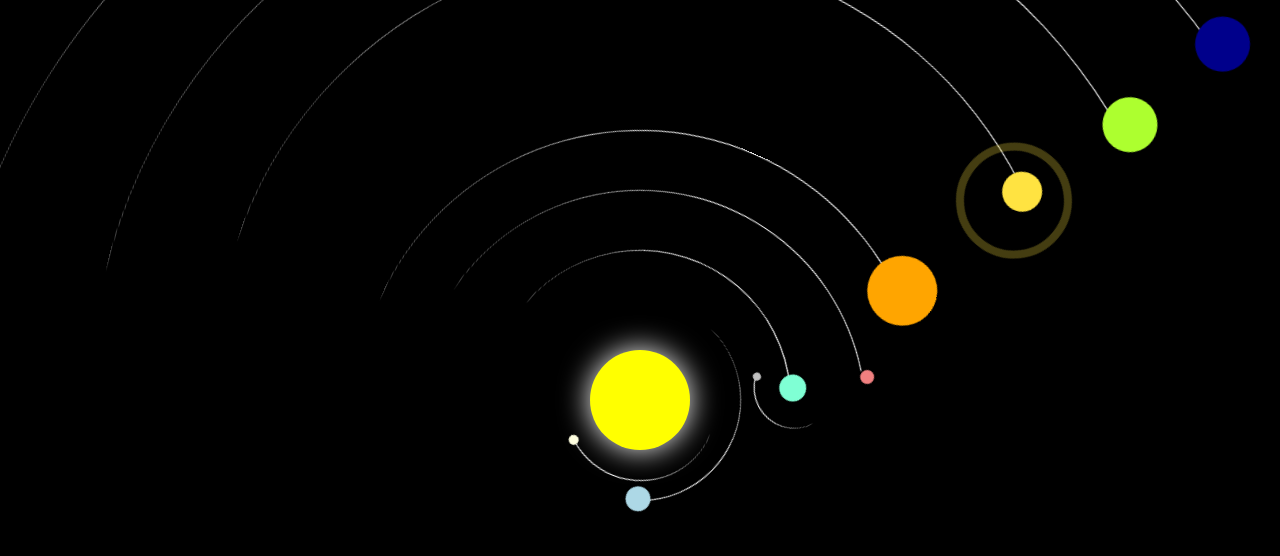
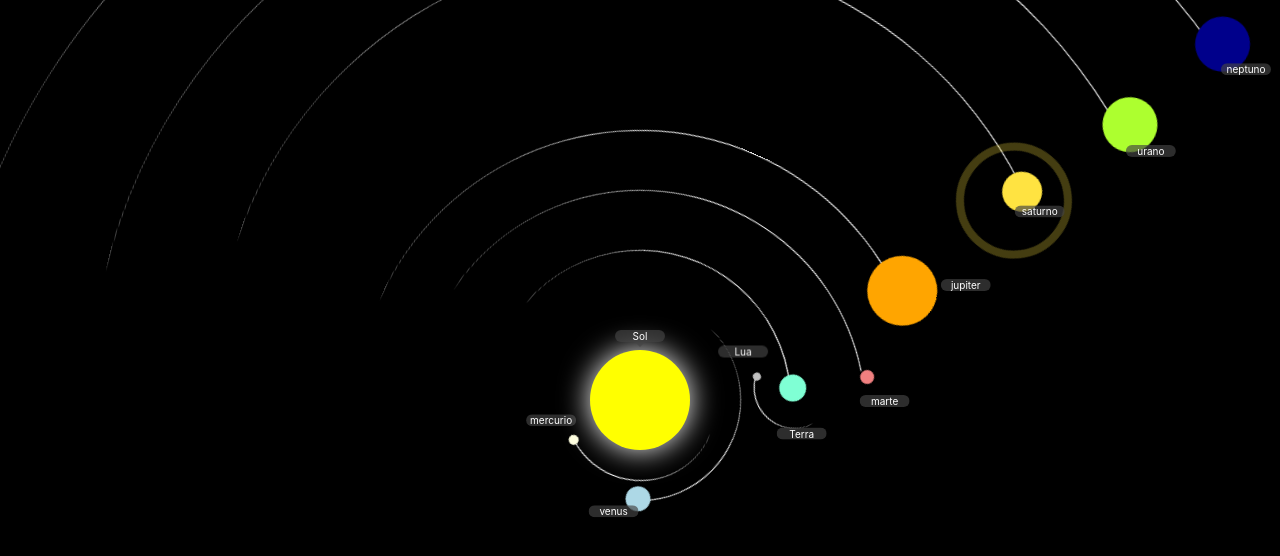
Before and after one commit to caiochibantemilani/computacao_grafica_fisica, a React (Create React App) app in the folder seminario-master/: page /sistemaSolar in a window 1280 px wide. Shown: the top 556 px of the page. Built offline with nearby package versions, Linux system fonts and the light colour scheme.

Commit message:
Update sistema_solar.css

```diff
--- a/seminario-master/src/pages/sistema_solar.css
+++ b/seminario-master/src/pages/sistema_solar.css
@@ -250,7 +250,7 @@ se transforma no "geral_dividido"*/
     }
 }
 /*Esse centro, nada mais é do que as legendas dos planetas*/
-.centro_lua, .centro_terra, .centro_sol {
+.centro_lua, .centro_terra, .centro_sol, .centro_venus, .centro_mercurio, .centro_marte, .centro_jupiter, .centro_saturno, .centro_urano, .centro_neptuno {
     border-radius: 10px;
     color: white;
     position: absolute;
@@ -264,7 +264,7 @@ se transforma no "geral_dividido"*/
 }
 /*Aqui eu defino a velocidade contrária da legenda da lua*/
 .centro_lua {
-    margin: -10px 20px;
+    margin: 0 10px;
     animation: orbita-inversa 8.3333s linear infinite;
 }
 /*Aqui eu defino a velocidade contrária da legenda da terra*/
@@ -272,8 +272,44 @@ se transforma no "geral_dividido"*/
     margin: 40px 30px;
     animation: orbita-inversa 50s linear infinite;
 }
+
+.centro_venus {
+    margin: 15px;
+    animation: orbita-inversa 15s linear infinite;
+}
+
+.centro_mercurio {
+    margin: 8px;
+    animation: orbita-inversa 10s linear infinite;
+}
+
+.centro_marte {
+    margin: 15px;
+    animation: orbita-inversa 60s linear infinite;
+}
+
+.centro_jupiter {
+    margin: 0 70px;
+    animation: orbita-inversa 85s linear infinite;
+}
+
+.centro_saturno {
+    margin: 40px 30px;
+    animation: orbita-inversa 110s linear infinite;
+}
+
+.centro_urano {
+    margin: 40px 30px;
+    animation: orbita-inversa 150s linear infinite;
+}
+
+.centro_neptuno {
+    margin: 40px 30px;
+    animation: orbita-inversa 200s linear infinite;
+}
+
 /*Aqui eu defino a velocidade contrária da legenda da terra*/
-.orbita_sol, .orbita_terra, .legenda_terra, .legenda_lua {
+.orbita_sol, .orbita_terra, .orbita_venus, .orbita_mercurio, .orbita_marte, .orbita_jupiter, .orbita_saturno, .orbita_urano, .orbita_neptuno, .legenda_neptuno, .legenda_urano, .legenda_saturno, .legenda_jupiter, .legenda_marte, .legenda_venus, .legenda_mercurio, .legenda_terra, .legenda_lua {
     position: absolute;
 }
 /*Estou definindo novamente as as órbitas, mas agora é para conseguir clicar e colocar
@@ -285,21 +321,132 @@ legendas*/
     height: 30em;
     animation: orbita 50s linear infinite;
 }
+
+.orbita_venus {
+    top: 10em;
+    width: 20em;
+    height: 20em;
+    animation: orbita 15s linear infinite;
+}
+
+.orbita_mercurio {
+    top: 13em;
+    width: 15em;
+    height: 15em;
+    animation: orbita 10s linear infinite;
+}
+
+
+.orbita_marte {
+    top: -1em;
+    width: 45em;
+    height: 45em;
+    animation: orbita 60s linear infinite;
+}
+
+.orbita_jupiter {
+    top: -7em;
+    width: 57em;
+    height: 57em;
+    animation: orbita 85s linear infinite;
+}
+
+.orbita_saturno {
+    top: -25em;
+    width: 85em;
+    height: 85em;
+    animation: orbita 110s linear infinite;
+}
+
+
+.orbita_urano {
+    top: -35em;
+    width: 110em;
+    height: 110em;
+    animation: orbita 150s linear infinite;
+}
+
+.orbita_neptuno {
+    top: -45em;
+    width: 140em;
+    height: 140em;
+    animation: orbita 200s linear infinite;
+}
+
+
 /*Aqui eu crio o campo para passar o mouse para a terra*/
-.legenda_terra, .legenda_lua {
+.legenda_mercurio, .legenda_venus, .legenda_terra, .legenda_lua, .legenda_marte, .legenda_jupiter, .legenda_saturno, .legenda_urano, .legenda_neptuno {
     z-index: 100;
     cursor: pointer;
 }
 .legenda_terra_invisivel, .legenda_lua_invisivel {
     cursor: default;
 }
+
+.legenda_venus {
+    cursor: pointer;
+    top: 20px;
+    right: 12px;
+    width: 3em;
+    height: 3em;
+}
+
+.legenda_mercurio {
+    cursor: pointer;
+    top: 14px;
+    right: 16px;
+    width: 1.5em;
+    height: 1.5em;
+}
+
+.legenda_marte {
+    cursor: pointer;
+    top: 57px;
+    right: 44px;
+    width: 2.5em;
+    height: 2.5em;
+}
+
+.legenda_jupiter {
+    cursor: pointer;
+    top: 29px;
+    right: 59px;
+    width: 7.5em;
+    height: 7.5em;
+}
+
+.legenda_saturno {
+    cursor: pointer;
+    top: 98px;
+    right: 87px;
+    width: 6.5em;
+    height: 6.5em;
+}
+
+.legenda_urano {
+    cursor: pointer;
+    top: 143px;
+    right: 111px;
+    width: 5.5em;
+    height: 5.5em;
+}
+
+.legenda_neptuno {
+    cursor: pointer;
+    top: 173px;
+    right: 170px;
+    width: 5.5em;
+    height: 5.5em;
+}
+
 /*Aqui eu crio o campo para passar o mouse para a terra*/
 .legenda_terra {
-    top: 25;
-    right: 25;
+    top: 25px;
+    right: 25px;
     width: 3.5em;
     height: 3.5em;
 }
+
 /*A órbita da terra seria a classe da lua, mas agora é para as legendas*/
 .orbita_terra {
     top: 0;
@@ -381,10 +528,6 @@ legendas*/
     transform: scale(2.5);
     transition: 0.8s;
 }
-/*Aqui eu defino que as legendas não tem opacidade*/
-.centro_lua, .centro_sol, .centro_terra, .ponta {
-    opacity: 0;
-}
 .centro_lua_invisivel, .centro_terra_invisivel {
     cursor: default !important;
     opacity: 0;
```
